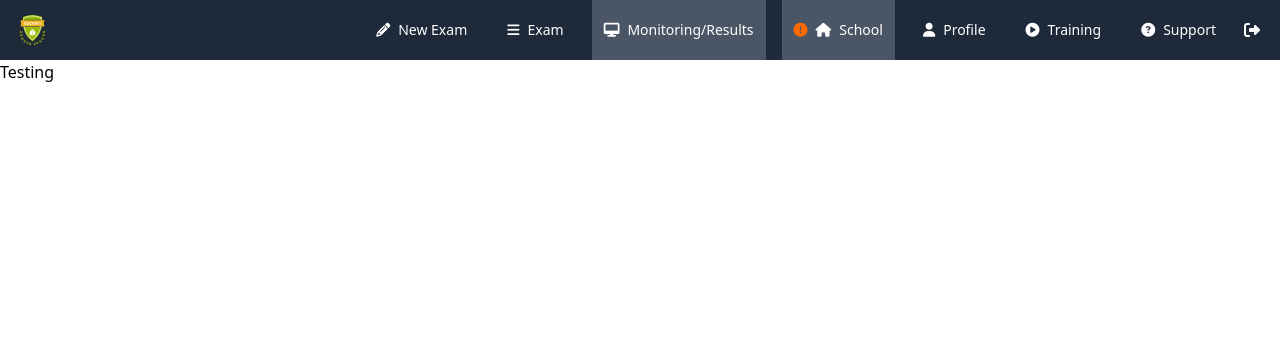
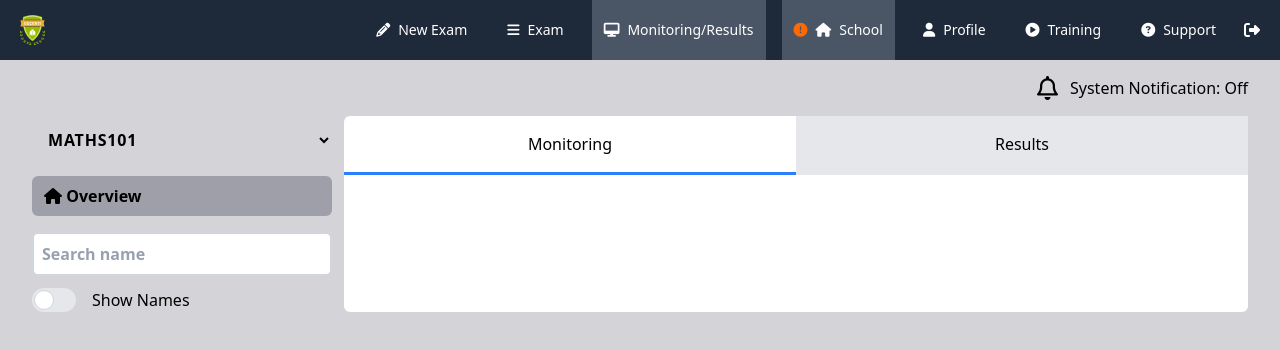
Before and after one commit to urizennnn/Exam-net, a Vue app: page /monitoring-results in a window 1280 px wide. Shown: the top 350 px of the page. Built offline with nearby package versions, Linux system fonts and the light colour scheme.

Commit message:
Monitoring and result page

```diff
--- a/src/components/AppInput.vue
+++ b/src/components/AppInput.vue
@@ -1,6 +1,6 @@
 <template>
   <div
-    :class="`${label ? 'grid grid-cols-2' : 'flex'} gap-4 w-full items-center`"
+    :class="`${label ? 'grid grid-cols-2 gap-4' : ''} w-full items-center m-0`"
   >
     <input
       v-if="type !== 'file'"
@@ -14,11 +14,10 @@
           : theme === 'secondary'
             ? 'bg-gray-100 border-1 border-gray-200'
             : '',
-        'outline-none w-full p-2 rounded-md placeholder:text-gray-400 font-semibold',
+        'outline-none w-full p-2 rounded-md placeholder:text-gray-400 font-semibold m-0',
       ]"
       :max="max"
       :min="min"
-      v-bind="props.accept ? { accept } : {}"
     />
     <input
       v-else
@@ -30,7 +29,7 @@
           : theme === 'secondary'
             ? 'bg-gray-100 border-1 border-gray-200'
             : '',
-        'outline-none w-full p-2 rounded-md placeholder:text-gray-400 font-semibold',
+        'outline-none w-full p-2 rounded-md placeholder:text-gray-400 font-semibold m-0',
       ]"
       v-bind="props.accept ? { accept } : {}"
       @change="onFileChange"
--- a/src/components/AppToggleButton.vue
+++ b/src/components/AppToggleButton.vue
@@ -1,6 +1,6 @@
 <template>
   <div
-    :class="`${extraClass} select-none flex gap-4 capitalize items-center cursor-pointer`"
+    :class="`${props.class} select-none flex gap-4 capitalize items-center cursor-pointer`"
   >
     <input
       type="checkbox"
@@ -28,7 +28,7 @@ const props = defineProps({
   },
   id: String,
   modelValue: Boolean,
-  extraClass: {
+  class: {
     type: String,
     default: "",
   },
--- a/src/pages/MonitoringResults/MonitoringResults.vue
+++ b/src/pages/MonitoringResults/MonitoringResults.vue
@@ -1,3 +1,86 @@
 <template>
-  <h1>Testing</h1>
+  <section class="bg-zinc-300" id="section">
+    <div class="section-container-width">
+      <p class="w-full text-right pt-4 flex gap-3 items-center justify-end">
+        <i class="fa-regular fa-bell text-2xl"></i>
+        System Notification: Off
+      </p>
+      <!-- Side tab -->
+      <section class="mt-4 w-full flex gap-3">
+        <aside class="w-full max-w-[300px]">
+          <select
+            class="outline-none p-3 font-bold tracking-wider w-full"
+            v-model="examTitle"
+          >
+            <option
+              v-for="(exam, index) in allAvailableExams"
+              :key="index"
+              :value="exam.title"
+            >
+              {{ exam.title }}
+            </option>
+          </select>
+          <h1 class="font-bold py-2 px-3 w-full bg-zinc-400 rounded-md mt-3">
+            <i class="fa-solid fa-house"></i>
+            Overview
+          </h1>
+          <AppInput placeholder="Search name" class="mt-4" />
+          <AppToggleButton id="showName" label="Show names" class="mt-3" />
+        </aside>
+        <div class="bg-white rounded-md w-full">
+          <!-- Tab section -->
+          <ul class="w-full grid grid-cols-2">
+            <li
+              v-for="(tab, index) in tabs"
+              :key="index"
+              :class="`text-center p-4 capitalize cursor-pointer ${tab.isActive ? 'border-3 border-l-0 border-r-0 border-t-0 border-b-blue-500' : 'bg-gray-200'}`"
+              @click="handleTabSwitch(index)"
+            >
+              {{ tab.label }}
+            </li>
+          </ul>
+        </div>
+      </section>
+    </div>
+  </section>
 </template>
+
+<script setup lang="ts">
+import { ref } from "vue";
+import AppInput from "../../components/AppInput.vue";
+import AppToggleButton from "../../components/AppToggleButton.vue";
+
+const allAvailableExams = ref([
+  {
+    title: "MATHS101",
+  },
+  {
+    title: "COSC303",
+  },
+]);
+const examTitle = ref(allAvailableExams.value[0].title);
+const tabs = ref([
+  {
+    label: "monitoring",
+    isActive: true,
+  },
+  {
+    label: "results",
+    isActive: false,
+  },
+]);
+
+const handleTabSwitch = (tabindex: number) => {
+  tabs.value.map((tab, index) => {
+    tab.isActive = tabindex === index;
+  });
+};
+</script>
+
+<style scoped>
+#section {
+  min-height: calc(100dvh - 60px);
+  padding: 0;
+  margin: 0;
+}
+</style>
```
Also changed, not shown: src/pages/NewExam/NewQuestion.vue (+4 -4 lines).
